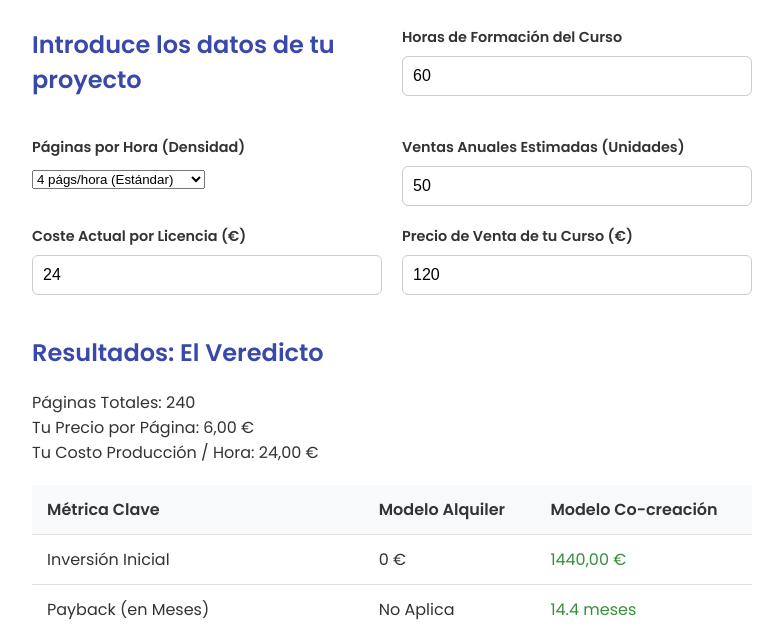
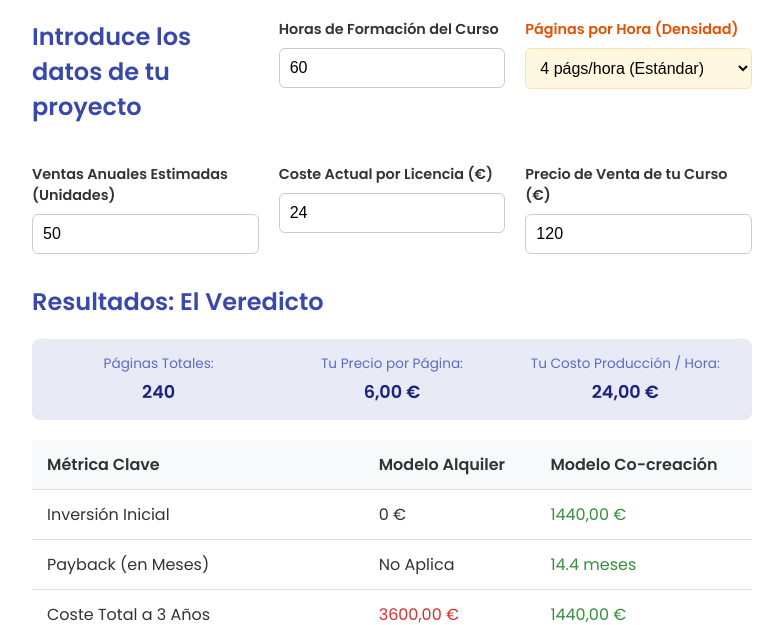
Before and after one commit to nachocascino-byte/reditorial, a plain HTML site: page index.html in a window 1280 px wide. Shown: the part 176-801 px from the top of the page, without its empty margins (248-1031 px from the left). Drawn offline with nearby package versions, Linux system fonts and the light colour scheme.

Commit message:
Update style.css

```diff
--- a/style.css
+++ b/style.css
@@ -8,9 +8,9 @@ body {
     align-items: center;
     min-height: 100vh;
     padding: 20px;
+    margin: 0;
 }
 
-/* Contenedor Principal de la Calculadora */
 #calculadora-container {
     background-color: #ffffff;
     border-radius: 12px;
@@ -47,9 +47,9 @@ h2 {
 /* Sección de Entradas */
 #inputs-section {
     display: grid;
-    grid-template-columns: repeat(auto-fit, minmax(250px, 1fr));
+    grid-template-columns: repeat(auto-fit, minmax(220px, 1fr));
     gap: 20px;
-    margin-bottom: 40px;
+    margin-bottom: 30px;
 }
 
 .input-group label {
@@ -59,7 +59,7 @@ h2 {
     font-size: 0.9em;
 }
 
-.input-group input {
+.input-group input, .input-group select {
     width: 100%;
     padding: 10px;
     border: 1px solid #ccc;
@@ -68,11 +68,52 @@ h2 {
     box-sizing: border-box;
 }
 
-/* Sección de Resultados */
+/* Destacar el input nuevo */
+.highlight-input label {
+    color: #e65100; /* Un color naranja sutil para destacar */
+}
+.highlight-input select {
+    border-color: #ffe0b2;
+    background-color: #fff8e1;
+}
+
+/* Sección de Detalles de Producción (NUEVO) */
+.production-details {
+    display: flex;
+    justify-content: space-between;
+    background-color: #e8eaf6;
+    padding: 15px;
+    border-radius: 8px;
+    margin-bottom: 20px;
+    flex-wrap: wrap;
+    gap: 10px;
+}
+
+.detail-box {
+    text-align: center;
+    flex: 1;
+    min-width: 120px;
+}
+
+.detail-box .label {
+    display: block;
+    font-size: 0.85em;
+    color: #5c6bc0;
+    margin-bottom: 5px;
+}
+
+.detail-box .value {
+    display: block;
+    font-weight: 600;
+    font-size: 1.1em;
+    color: #1a237e;
+}
+
+/* Tabla Resultados */
 table {
     width: 100%;
     border-collapse: collapse;
-    margin-top: 20px;
+    margin-top: 10px;
 }
 
 th, td {
@@ -86,15 +127,11 @@ th {
     font-weight: 600;
 }
 
-tbody tr:last-child td {
-    border-bottom: none;
-}
-
 .negativo { color: #d32f2f; }
 .positivo { color: #388e3c; }
 .positivo-fuerte { color: #388e3c; font-weight: 600; font-size: 1.1em; }
 
-/* Conclusión */
+/* Conclusión y Gráfico */
 footer {
     background-color: #e8eaf6;
     border-radius: 8px;
@@ -104,7 +141,8 @@ footer {
     font-size: 1.1em;
     font-weight: 600;
     color: #1a237e;
-} /* Sección del Gráfico */
+}
+
 #grafico-section {
     margin-top: 40px;
     border-top: 1px solid #e0e0e0;
@@ -113,6 +151,6 @@ footer {
 
 .chart-container {
     position: relative;
-    height: 400px; /* Puedes ajustar la altura del gráfico aquí */
+    height: 350px;
     width: 100%;
 }
```
